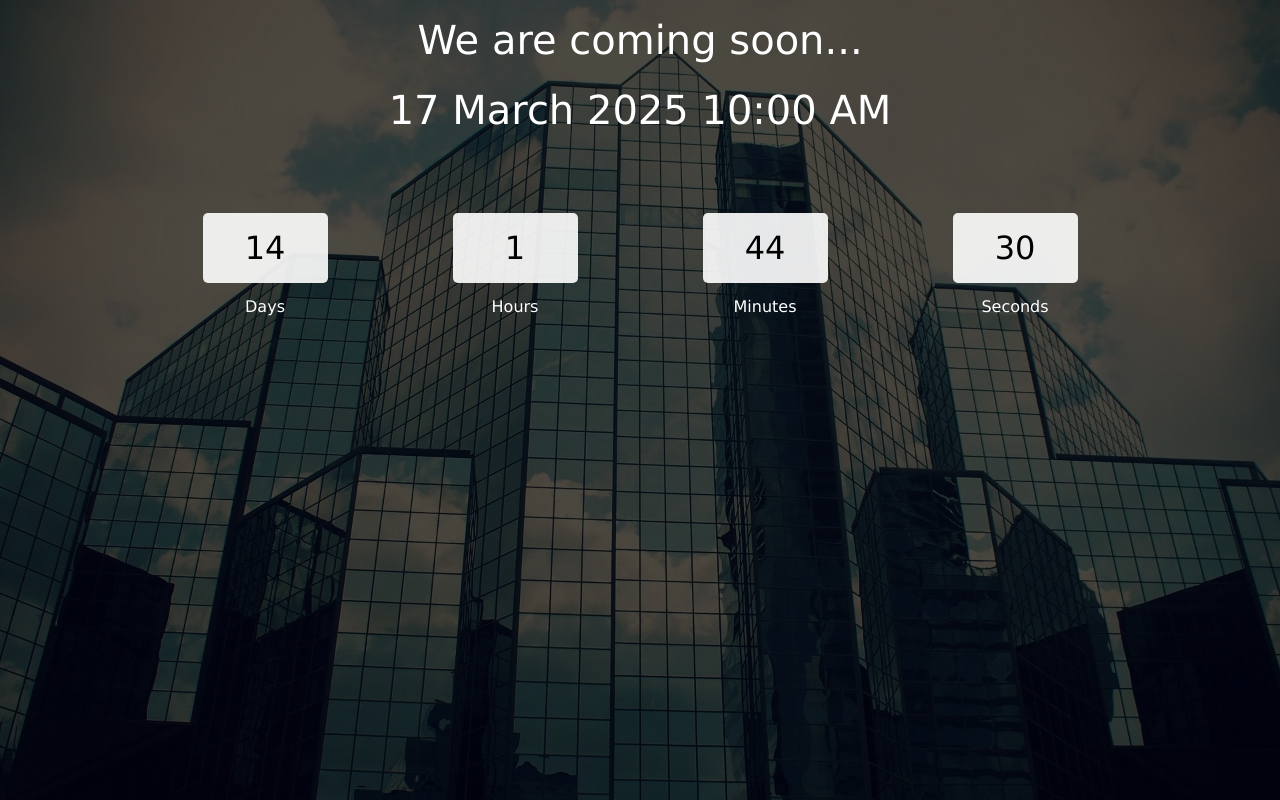
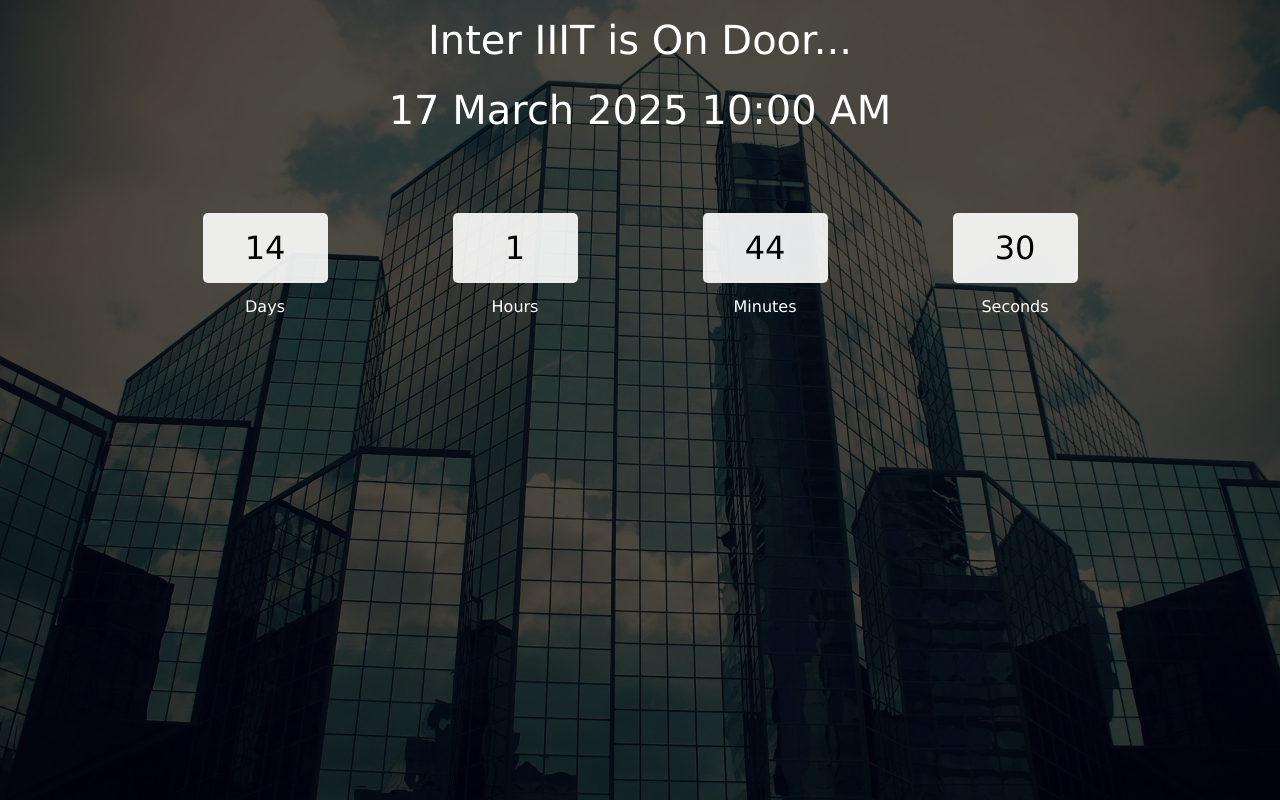
Before and after one commit to Harshraj112/Counterdown-Timer, a plain HTML site: page index.html in a window 1280 px wide. Drawn offline with Linux system fonts and the light colour scheme.

Commit message:
changing title

```diff
--- a/index.html
+++ b/index.html
@@ -9,7 +9,7 @@
 <body>
     <div class="main">
         <div class="overlay">
-            <div class="title">We are coming soon...</div>
+            <div class="title">Inter IIIT is On Door...</div>
             <div class="title" id="end-date">17 March 2025 10:00 AM</div>
             <div class="col">
                 <div>
```
